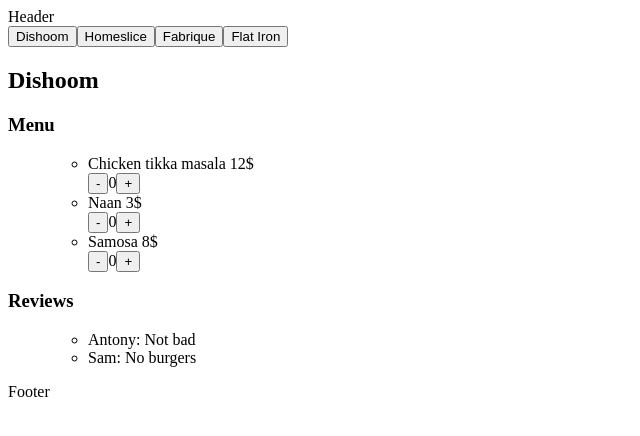
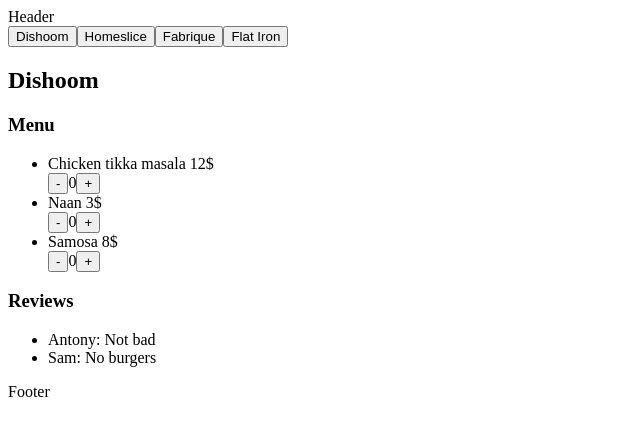
Before and after one commit to AkhmetvaleevRR/testReact, a React (Vite) app: page / in a window 1280 px wide. Shown: the top 436 px of the page, without its empty margins (0-640 px from the left). Built offline with nearby package versions, Linux system fonts and the light colour scheme.

Commit message:
Правки по замечаниям

```diff
--- a/data/mock.ts
+++ b/data/mock.ts
@@ -1,6 +1,6 @@
-import type { Restaraunt } from "../types/restaraunt";
+import type { restaurant } from "../types/restaurant";
 
-export const restaurants:Array<Restaraunt> = [
+export const restaurants:Array<restaurant> = [
   {
     id: "a757a0e9-03c1-4a2a-b384-8ac21dbe2fb2",
     name: "Dishoom",
--- a/index.html
+++ b/index.html
@@ -4,7 +4,7 @@
     <meta charset="UTF-8" />
     <link rel="icon" type="image/svg+xml" href="/vite.svg" />
     <meta name="viewport" content="width=device-width, initial-scale=1.0" />
-    <title>react-restaraunt</title>
+    <title>react-restaurant</title>
   </head>
   <body>
     <div id="root"></div>
--- a/package.json
+++ b/package.json
@@ -1,5 +1,5 @@
 {
-  "name": "react-restaraunt",
+  "name": "react-restaurant",
   "private": true,
   "version": "0.0.0",
   "type": "module",
--- a/src/components/ReviewList/reviewList.tsx
+++ b/src/components/ReviewList/reviewList.tsx
@@ -1,17 +1,14 @@
-import type { Review } from "../../../types/restaraunt";
+import type { Review } from "../../../types/restaurant";
 
 export function ReviewList({ reviews }: { reviews: Review[] }) {
   return (
-    <>
-      {reviews.length && (
     <ul>
-          {reviews.map((reviewItem) => (
+      {reviews.length > 0 &&
+        reviews.map((reviewItem) => (
           <li key={reviewItem.id}>
             {reviewItem.user}: {reviewItem.text}
           </li>
         ))}
     </ul>
-      )}
-    </>
   );
 }
--- a/src/components/app/app.tsx
+++ b/src/components/app/app.tsx
@@ -1,5 +1,5 @@
 import { Layout } from "../layout/layout";
-import { RestaurantPage } from "../restaraunt-page/restaraunt-page";
+import { RestaurantPage } from "../restaraunt-page/restaurant-page";
 
 export const App = () => {
   return (
--- a/src/components/menuList/menuList.tsx
+++ b/src/components/menuList/menuList.tsx
@@ -1,19 +1,16 @@
-import type { MenuItem } from "../../../types/restaraunt";
+import type { MenuItem } from "../../../types/restaurant";
 import { Counter } from "../counter/counter";
 
 export function MenuList({ menu }: { menu: MenuItem[] }) {
   return (
-    <>
-      {menu.length && (
     <ul>
-          {menu.map((menuItem) => (
+      {menu.length &&
+        menu.map((menuItem) => (
           <li key={menuItem.id}>
             {menuItem.name} {menuItem.price}$
             <Counter max={5} />
           </li>
         ))}
     </ul>
-      )}
-    </>
   );
 }
--- a/src/components/restaraunt-page/restaraunt-page.tsx
+++ b/src/components/restaraunt-page/restaurant-page.tsx
@@ -1,6 +1,6 @@
 import { restaurants } from "../../../data/mock.ts";
 import { useState } from "react";
-import { RestarauntItem } from "../restaraunt/restaraunt.tsx";
+import { RestaurantItem } from "../restaurant/restaurant.tsx";
 
 export const RestaurantPage = () => {
   const [selectedId, setSelectedId] = useState<string>("");
@@ -11,15 +11,15 @@
 
   return (
     <>
-      {restaurants.map((restaraunt) => (
+      {restaurants.map((restaurant) => (
         <button
-          onClick={() => setSelectedId(restaraunt.id)}
-          key={restaraunt.id}
+          onClick={() => setSelectedId(restaurant.id)}
+          key={restaurant.id}
         >
-          {restaraunt.name}
+          {restaurant.name}
         </button>
       ))}
-      <RestarauntItem restaraunt={selectedRestaurant!} />
+      <RestaurantItem restaurant={selectedRestaurant!} />
     </>
   );
 };
--- a/src/components/restaraunt/restaraunt.tsx
+++ /dev/null
@@ -1,15 +0,0 @@
-import type { Restaraunt } from "../../../types/restaraunt.ts";
-import { MenuList } from "../menuList/menuList.tsx";
-import { ReviewList } from "../ReviewList/reviewList.tsx";
-
-export const RestarauntItem = ({ restaraunt }: { restaraunt: Restaraunt }) => {
-  return (
-    <div key={restaraunt.id}>
-      <h2>{restaraunt.name}</h2>
-      <h3>Menu</h3>
-      <ul><MenuList menu={restaraunt.menu} /></ul>
-      <h3>Reviews</h3>
-      <ul><ReviewList reviews={restaraunt.reviews} /></ul>
-    </div>
-  );
-};
--- /dev/null
+++ b/src/components/restaurant/restaurant.tsx
@@ -0,0 +1,15 @@
+import type { restaurant } from "../../../types/restaurant";
+import { MenuList } from "../menuList/menuList.tsx";
+import { ReviewList } from "../ReviewList/reviewList.tsx";
+
+export const RestaurantItem = ({ restaurant }: { restaurant: restaurant }) => {
+  return (
+    <div key={restaurant.id}>
+      <h2>{restaurant.name}</h2>
+      <h3>Menu</h3>
+      <MenuList menu={restaurant.menu} />
+      <h3>Reviews</h3>
+      <ReviewList reviews={restaurant.reviews} />
+    </div>
+  );
+};
--- a/types/restaraunt.ts
+++ b/types/restaurant.ts
@@ -12,7 +12,7 @@
   rating: number;
 }
 
-export interface Restaraunt {
+export interface restaurant {
   id: string;
   name: string;
   menu: MenuItem[];
```
Also changed, not shown: 1 other file (tests, documents, lock files or other folders). Lines whose indentation alone changed are shown as unchanged.
